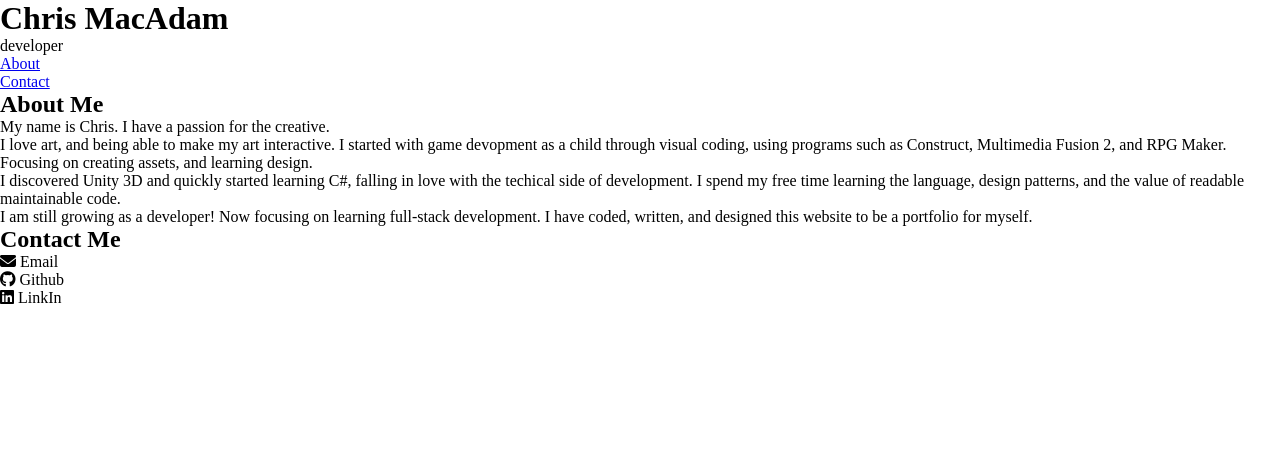
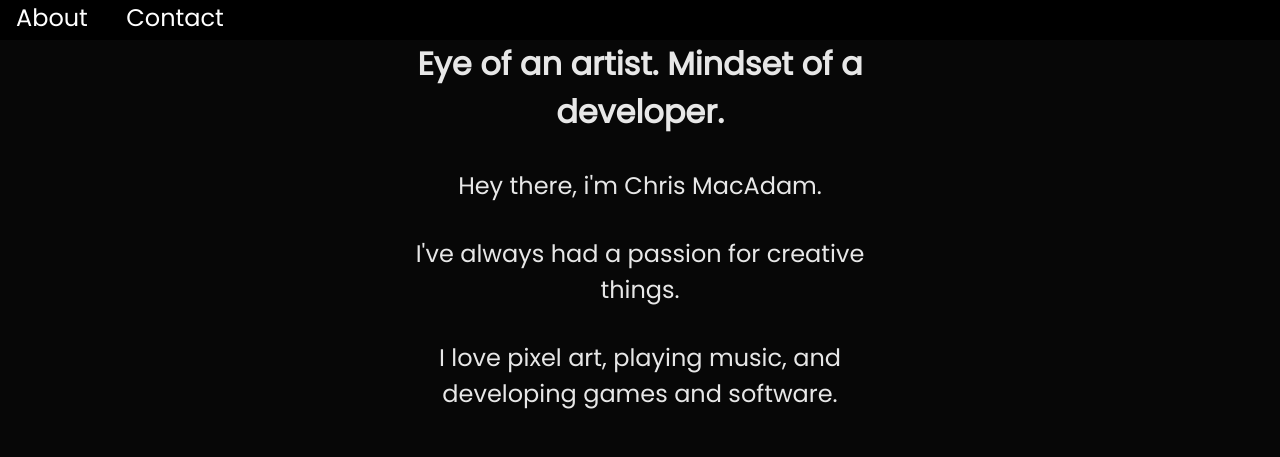
Before and after one commit to chris-macadam/chris-macadam.github.io, a plain HTML site: page index.html in a window 1280 px wide. Shown: the top 457 px of the page. Drawn offline with Linux system fonts and the light colour scheme; grey boxes are pictures that could not be loaded.

Commit message:
Updated website content and added css styling

```diff
--- a/index.html
+++ b/index.html
@@ -4,66 +4,71 @@
 <head>
     <meta charset="UTF-8">
     <meta name="viewport" content="width=device-width, initial-scale=1.0">
+
     <title>Chris MacAdam - Portfolio</title>
+
+    <link rel="stylesheet" href="reset.css">
     <link rel="stylesheet" href="styles.css">
+
     <script
         src="https://kit.fontawesome.com/4bda9d94f9.js"
         crossorigin="anonymous">
     </script>
+    <link rel="preconnect" href="https://fonts.googleapis.com">
+    <link rel="preconnect" href="https://fonts.gstatic.com" crossorigin>
+    <link href="https://fonts.googleapis.com/css2?family=Poppins&display=swap" rel="stylesheet">
 </head>
 
 <body>
-        <header>
-            <h1>Chris MacAdam</h1>
-            <p>developer<p>
-        </header>
+    <div id="main"></div>
 
     <nav>
         <ul>
-                <li><a href="#about">About</a></li>
-                <li><a href="#contact">Contact</a></li>
+            <li>
+                <a class="nav-link" href="#about">About</a>
+                <a class="nav-link" href="#contact">Contact</a>
+            </li>
         </ul>
     </nav>
 
-        <section id="about">
-            <h2>About Me</h2>
-            <p>
-                My name is Chris. I have a passion for the creative.
-            </p>
-            <p>
-                I love art, and being able to make my art interactive.
-                I started with game devopment as a child through visual coding,
-                using programs such as Construct, Multimedia Fusion 2, and RPG Maker.
-                Focusing on creating assets, and learning design.
-            </p>
-            <p>
-                I discovered Unity 3D and quickly started learning C#, falling in love
-                with the techical side of development. I spend my free time learning
-                the language, design patterns, and the value of readable maintainable code.
-            </p>
-            <p>
-                I am still growing as a developer!
-                Now focusing on learning full-stack development.
-                I have coded, written, and designed this website to be a portfolio for myself.
-            </p>
+    <main id="about">
+
+        <section class="about">
+            <div class="about-text">
+                <h1>
+                    Eye of an artist. Mindset of a developer.
+
+                </h1>
+                <p>Hey there, i'm Chris MacAdam. </p>
+
+                <p>I've always had a passion for creative things.</p>
+                <p>I love pixel art, playing music, and developing games and software.</p>
+            </div>
+            <img class="photo" src="Images/chris-macadam-headshot.JPG" alt="photo of Chris MacAdam"></img>
         </section>
 
-        <section id="contact">
-            <h2>Contact Me</h2>
+        <section id="contact" class="contact">
+            <h1>Lets work together...</h1>
+            <p>Im looking forward to it!</p>
             <ul>
                 <li>
-                    <i class="fa-solid fa-envelope"></i>
-                    Email
+                    <div>
+                        <a class="nav-link" href = "mailto: macadamchris@gmail.com" target="_blank"><i class="fa-solid fa-envelope"></i> Email.</a>
+                    </div>
                 </li>
                 <li>
-                    <i class="fa-brands fa-github"></i>
-                    Github
+                    <div>
+                        <a class="nav-link" href="https://github.com/chris-macadam"" target="_blank"><i class="fa-brands fa-github"></i> Github.</a>
+                    </div>
                 </li>
                 <li>
-                    <i class="fa-brands fa-linkedin"></i>
-                    LinkIn
+                    <div>
+                        <a class="nav-link" href="https://www.linkedin.com/in/chris-macadam/" target="_blank"><i class="fa-brands fa-linkedin"></i> LinkedIn.</a>
+                    </div>
                 </li>
             </ul>
         </section>
+    </main>
+
 </body>
 </html>
--- /dev/null
+++ b/reset.css
@@ -0,0 +1,38 @@
+#root, #__next {
+  isolation: isolate;
+}
+
+*, *::before, *::after {
+  box-sizing: border-box;
+  margin: 0;
+  padding: 0;
+}
+
+*{
+  margin: 0;
+  padding: 0;
+  font: inherit;
+}
+
+html, body {
+  min-height: 100%;
+}
+
+body {
+  line-height: 1.5;
+  -webkit-font-smoothing: antialiased;
+  text-rendering: optimizeSpeed;
+}
+
+p, h1, h2, h3, h4, h5, h6 {
+  overflow-wrap: break-word;
+}
+
+ul, ol{
+  list-style: none;
+}
+
+img, picture, video, canvas, svg {
+  display: block;
+  max-width: 100%;
+}
--- a/styles.css
+++ b/styles.css
@@ -1,4 +1,105 @@
-* {
-    margin: 0;
-    padding: 0;
+:root{
+    --color-primary: orange;
+    --color-accent: salmon;
+
+    --color-neutral-light:#e7e7e7;
+    --color-neutral-dark: rgb(7, 7, 7);
+
+    --font-family-primary: 'Poppins', sans-serif;
+    --font-weight-regular: 400;
+    --font-weight-bold: 700;
+    --font-size: 1.25rem;
 }
+
+body {
+    background: var(--color-neutral-dark);
+    color: var(--color-neutral-light);
+    font-family: var(--font-family-primary);
+    text-align: center;
+    font-size: clamp(1.25rem, 2vw, 1.5rem);
+}
+
+h1, h2, h3, h4, h5 {
+    font-weight: var(--font-weight-bold);
+    font-size: 2rem;
+    margin-bottom: 2rem;
+}
+
+p{
+    font-weight: var(--font-weight-regular);
+    margin-bottom: 2rem;
+}
+
+a {
+    cursor: pointer;
+    color: white;
+    text-decoration: none;
+}
+
+main {
+    display: grid;
+    grid-template-columns: minmax(2rem, 1fr) minmax(min-content, 60rem) minmax(2rem, 1fr);
+    row-gap: 3rem;
+}
+
+nav {
+    grid-column: 1/3;
+    position: sticky;
+    background-color: black;
+    top: 0;
+    height: 40px;
+}
+
+nav ul  {
+    display: flex;
+    padding-left: 1rem;
+    justify-content: flex-start;
+}
+
+li a {
+    margin-right: 2rem;
+    display: inline-flex;
+    transform-origin: top;
+    transition-duration: 0.15s;
+}
+
+li a:hover{
+    transform: scale(1.1);
+}
+
+
+.about {
+    min-height: 100vh;
+    grid-column: 2 / 3;
+    display: flex;
+    flex-wrap: wrap;
+    justify-content: space-around;
+    align-items:center;
+    align-content:space-around;
+    gap: 1rem;
+}
+
+.about img {
+    flex:1;
+    width: 100%;
+    max-width: 500px;
+    height: 500px;
+    object-fit: cover;
+    border-radius: 3rem;
+}
+
+
+.about-text {
+    flex-grow: 1;
+    width: 80%;
+    max-width: 500px;
+}
+
+.contact {
+    min-height: 100vh;
+    grid-column: 2 / 3;
+    display: flex;
+    flex-direction: column;
+    justify-content: space-between;
+    padding: 4rem 0;
+}
```
Also changed, not shown: 1 other file. Lines whose indentation alone changed are shown as unchanged.
